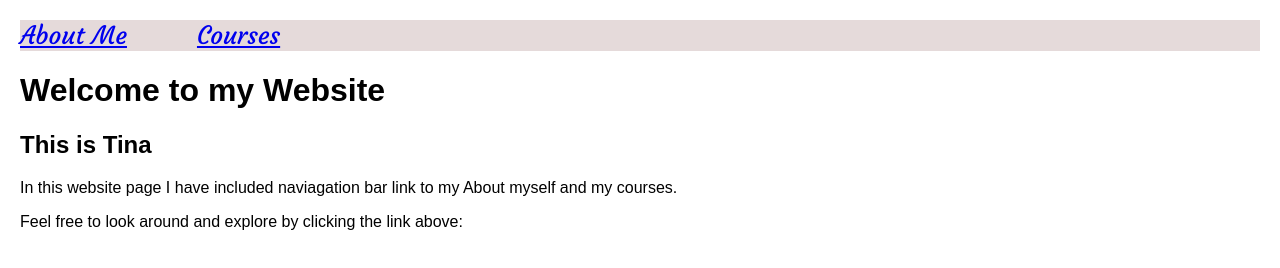
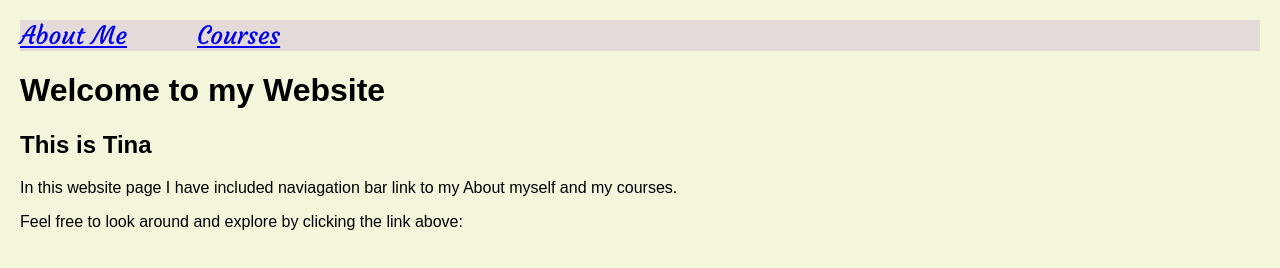
Before and after one commit to Tinabcit/1620-personal-website, a plain HTML site: page index.html in a window 1280 px wide. Drawn offline with Linux system fonts and the light colour scheme.

Commit message:
Add background colour in the index page in stylesheet css

```diff
--- a/css/styles.css
+++ b/css/styles.css
@@ -10,3 +10,7 @@ nav{
     display: grid;
     grid-template-columns: repeat(15,auto);
 }
+
+body#index{
+    background-color: beige;
+}
```
